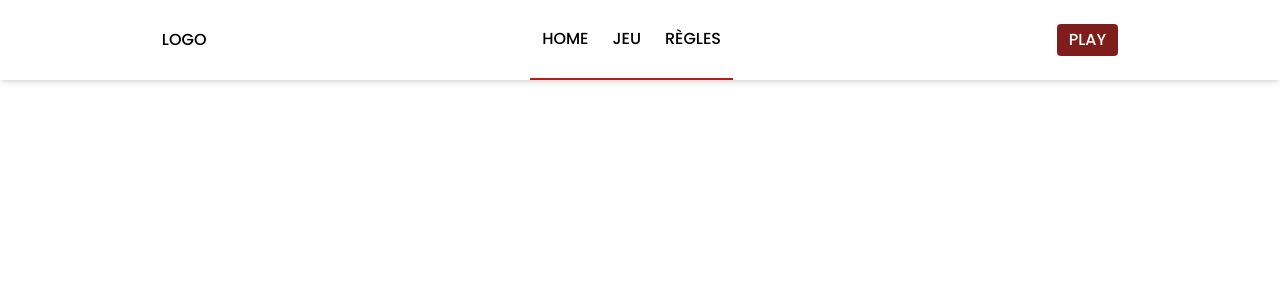
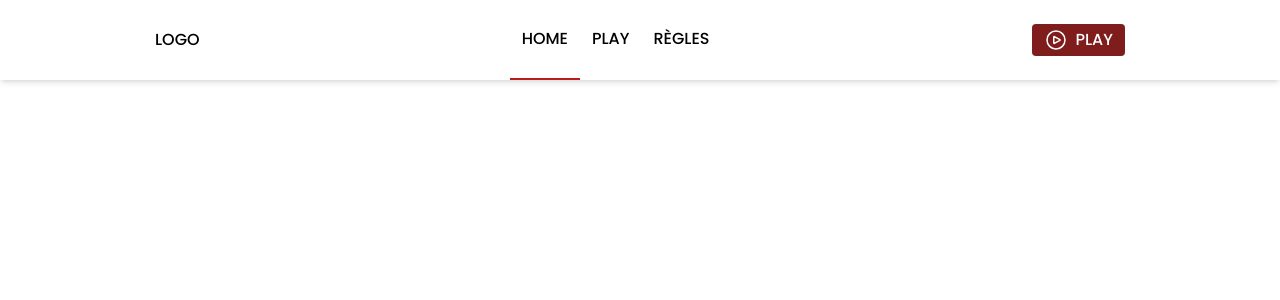
Before and after one commit to loic-lgm/the-biggest, a Next.js app: page / in a window 1280 px wide. Shown: the top 300 px of the page. Built offline with nearby package versions, Linux system fonts and the light colour scheme.

Commit message:
Update navigation

```diff
--- a/components/navbar.js
+++ b/components/navbar.js
@@ -2,41 +2,46 @@
 
 import { usePathname } from 'next/navigation'
 import Link from 'next/link'
-import { useEffect, useRef, useState } from 'react'
+import PlayIcon from './play_icon'
 
 export default function Navbar() {
-	// let linkClass = "px-3 flex items-center hover:border-red-700 hover:border-b-2 border-b-2 border-transparent transition ease-in-out h-full "
+	const pathname = usePathname()
 	const activeClass = "border-b-2 border-red-700 "
-	const pathname = usePathname()
-	let windowPathName = useRef("")
-	const [isActive, setIsActive] = useState(false)
-	const linkClass = "px-3 flex items-center hover:border-red-700 hover:border-b-2 border-b-2 border-transparent transition ease-in-out h-full "
-	const linkActiveClass = useRef("")
+	const linkClass = "px-3 flex items-center hover:border-red-700 hover:border-b-2 transition ease-in-out h-full "
 
-	useEffect(() => {
-		if (window.location.pathname == pathname) {
-			windowPathName.current = pathname
-			setIsActive(true)
-			linkActiveClass.current = linkClass.replace("border-transparent", "") + activeClass
+	const navLinks = [
+		{
+			"href": "/",
+			"name" : "HOME"
+		},
+		{
+			"href": "/play",
+			"name": "PLAY",
+		},
+		{
+			"href": "/rules",
+			"name": "RÈGLES"
 		}
-	}, [pathname])
-
+	]
 
 	return (
 		<div className="flex justify-around items-center h-20 border-b-1 shadow-md">
 			<div>LOGO</div>
 			<div className="flex h-full items-center">
-				<Link href="/" className={windowPathName.current == pathname ? linkActiveClass.current : linkClass}>
-					HOME
-				</Link>
-				<Link href="/play" className={windowPathName.current == pathname ? linkActiveClass.current : linkClass}>
-					JEU
-				</Link>
-				<Link href="/rules" className={windowPathName.current == pathname ? linkActiveClass.current : linkClass}>
-					RÈGLES
-				</Link>
+				{navLinks.map((link) => {
+					return (
+						<Link
+							className={pathname == link.href ? (linkClass + activeClass) : linkClass + "border-b-2 border-transparent"}
+							href={link.href}
+							key={link.name}
+          	>
+            	{link.name}
+          	</Link>
+					)
+				})}
 			</div>
-			<button className="bg-red-900 text-white px-3 py-1 rounded hover:bg-red-700">
+			<button className="bg-red-900 text-white px-3 py-1 rounded hover:bg-red-700 flex">
+				<PlayIcon />
 				PLAY
 			</button>
 
--- /dev/null
+++ b/components/play_icon.js
@@ -0,0 +1,10 @@
+export default function PlayIcon() {
+	return (
+		<div className="pr-2">
+			<svg xmlns="http://www.w3.org/2000/svg" fill="none" viewBox="0 0 24 24" strokeWidth={1.5} stroke="currentColor" className="w-6 h-6">
+  		<path strokeLinecap="round" strokeLinejoin="round" d="M21 12a9 9 0 11-18 0 9 9 0 0118 0z" />
+  		<path strokeLinecap="round" strokeLinejoin="round" d="M15.91 11.672a.375.375 0 010 .656l-5.603 3.113a.375.375 0 01-.557-.328V8.887c0-.286.307-.466.557-.327l5.603 3.112z" />
+			</svg>
+		</div>
+		)
+}
```
